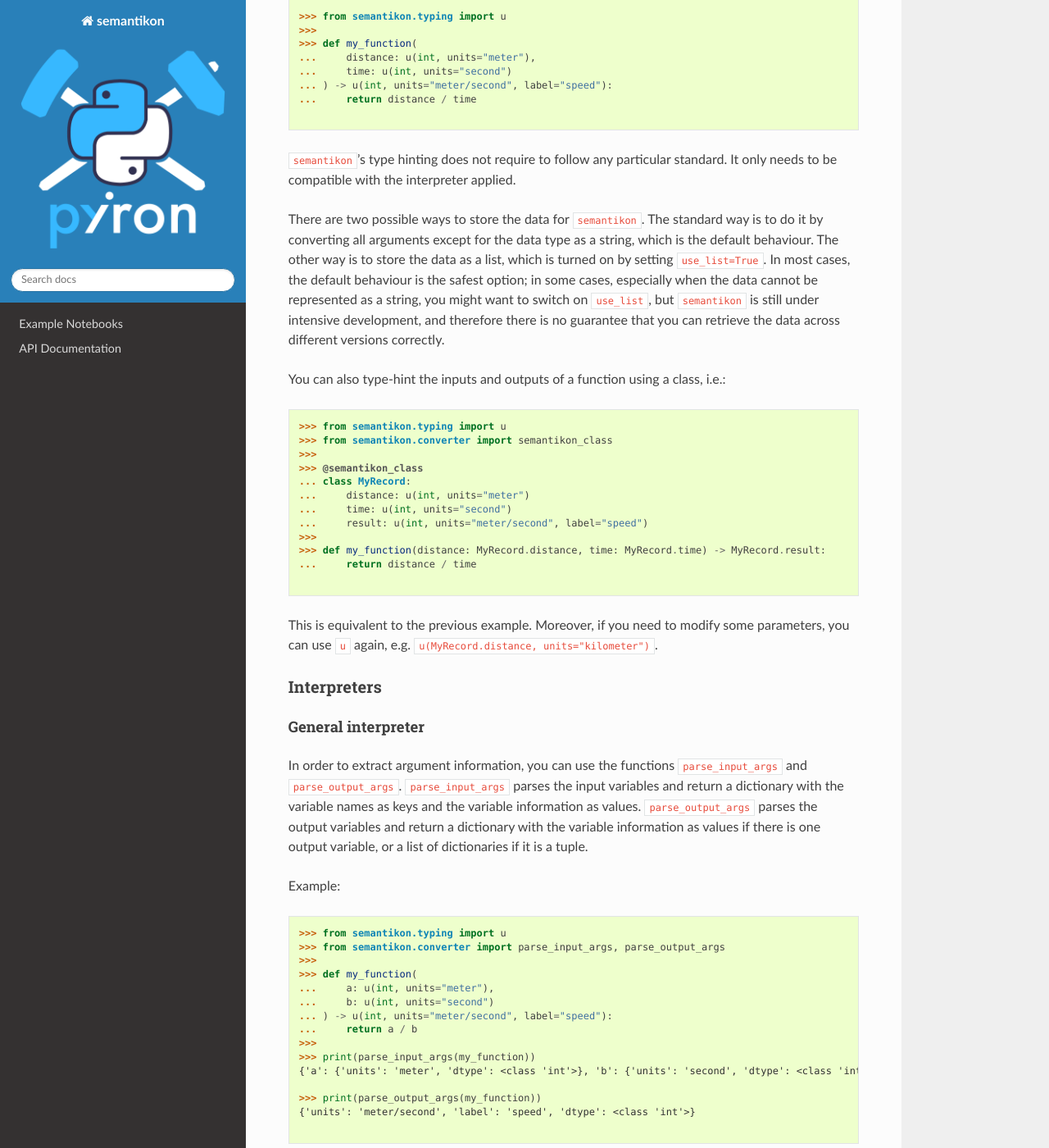
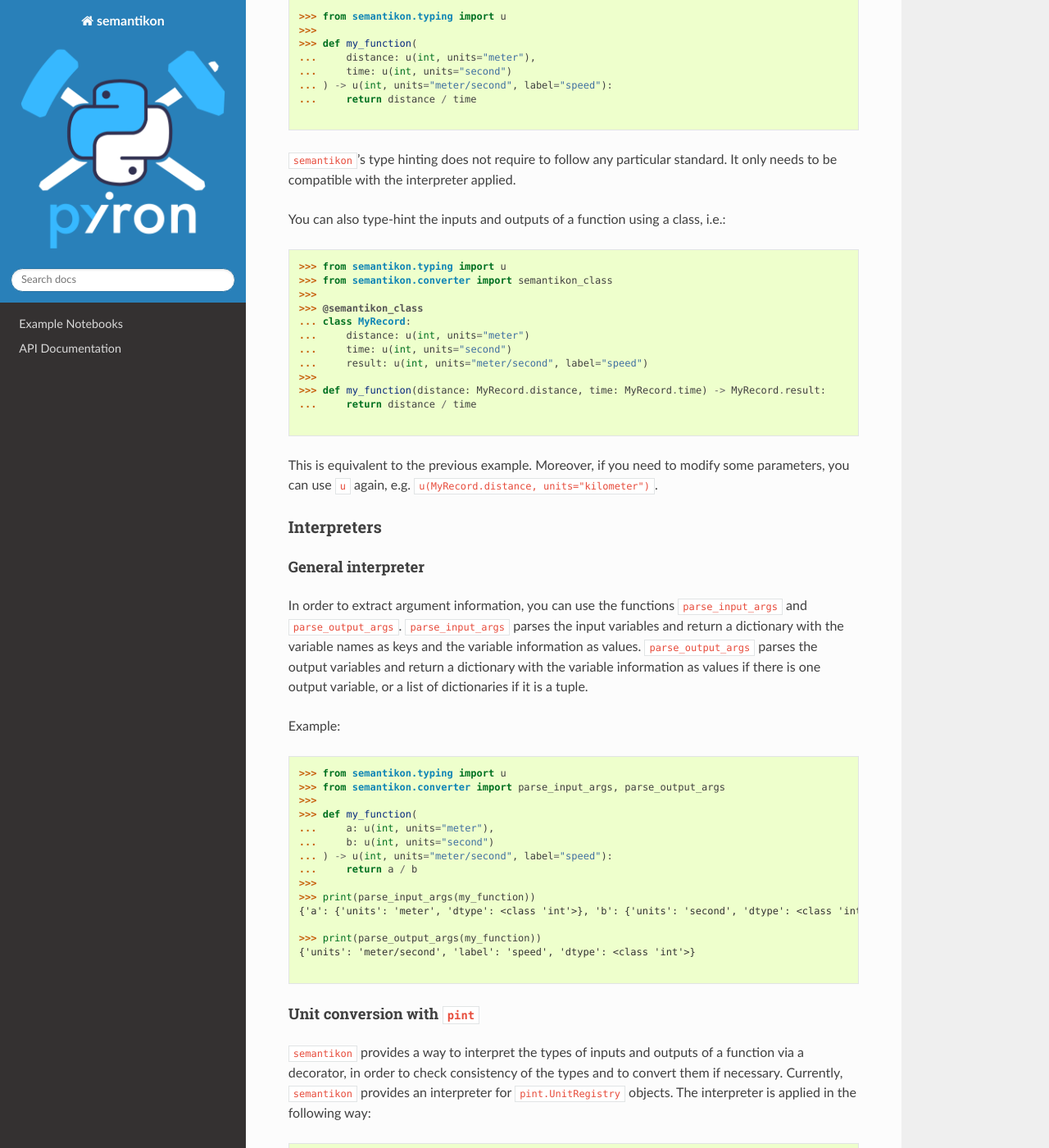
Before and after one commit to pyiron/semantikon, a Sphinx documentation site: the page built from docs/README.md, in a window 1280 px wide and 1400 px high, scrolled down 510 px. Shown: the whole window at 82% size. Built offline with Sphinx 7.4.7 and the Read the Docs theme 3.1.0, drawn with Linux system fonts in a browser that asks for light colours; some of the changed text lies outside the part shown.

Commit message:
Remove explanation for use_list because it does not exist anymore

````diff
--- a/docs/README.md
+++ b/docs/README.md
@@ -20,8 +20,6 @@ In the realm of the workflow management systems, there are well defined inputs a
 ```
 
 `semantikon`'s type hinting does not require to follow any particular standard. It only needs to be compatible with the interpreter applied.
-
-There are two possible ways to store the data for `semantikon`. The standard way is to do it by converting all arguments except for the data type as a string, which is the default behaviour. The other way is to store the data as a list, which is turned on by setting `use_list=True`. In most cases, the default behaviour is the safest option; in some cases, especially when the data cannot be represented as a string, you might want to switch on `use_list`, but `semantikon` is still under intensive development, and therefore there is no guarantee that you can retrieve the data across different versions correctly.
 
 You can also type-hint the inputs and outputs of a function using a class, i.e.:
 
@@ -69,10 +67,6 @@ Example:
 
 ```
 
-Here the output is the same whether `use_list` is set to `True` or `False`. When `use_list` is `False`, you can use additionally any tag that you want to store. When `use_list` is `True`, you can store only the data type, `units`, `label`, `uri`, `shape` and `dtype`.
-
-Future announcement: There will be no distrinction between `use_list=True` and `use_list=False` when the official support of python 3.10 is dropped (i.e. around autumn 2026).
-
 #### Unit conversion with `pint`
 
 `semantikon` provides a way to interpret the types of inputs and outputs of a function via a decorator, in order to check consistency of the types and to convert them if necessary. Currently, `semantikon` provides an interpreter for `pint.UnitRegistry` objects. The interpreter is applied in the following way:
````
